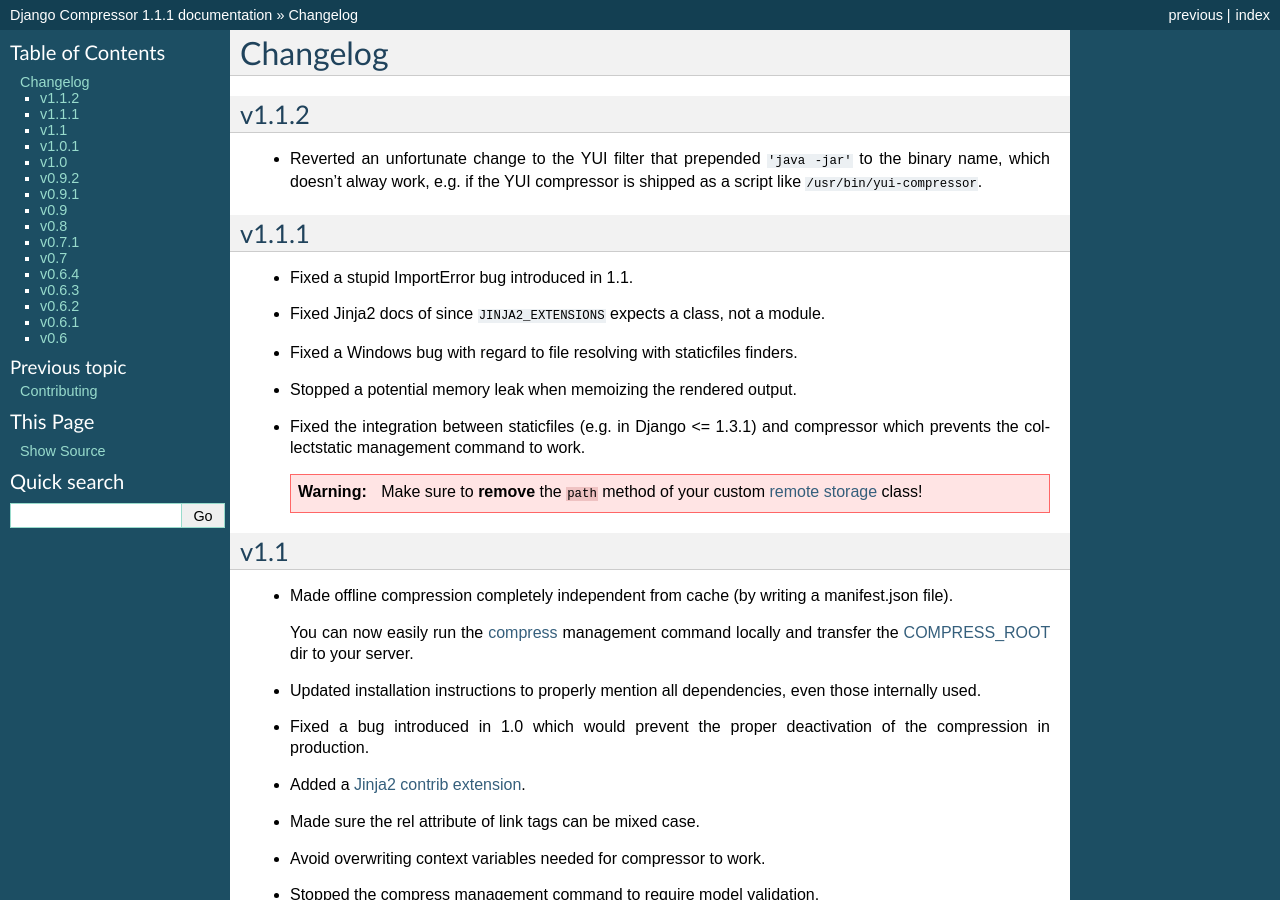
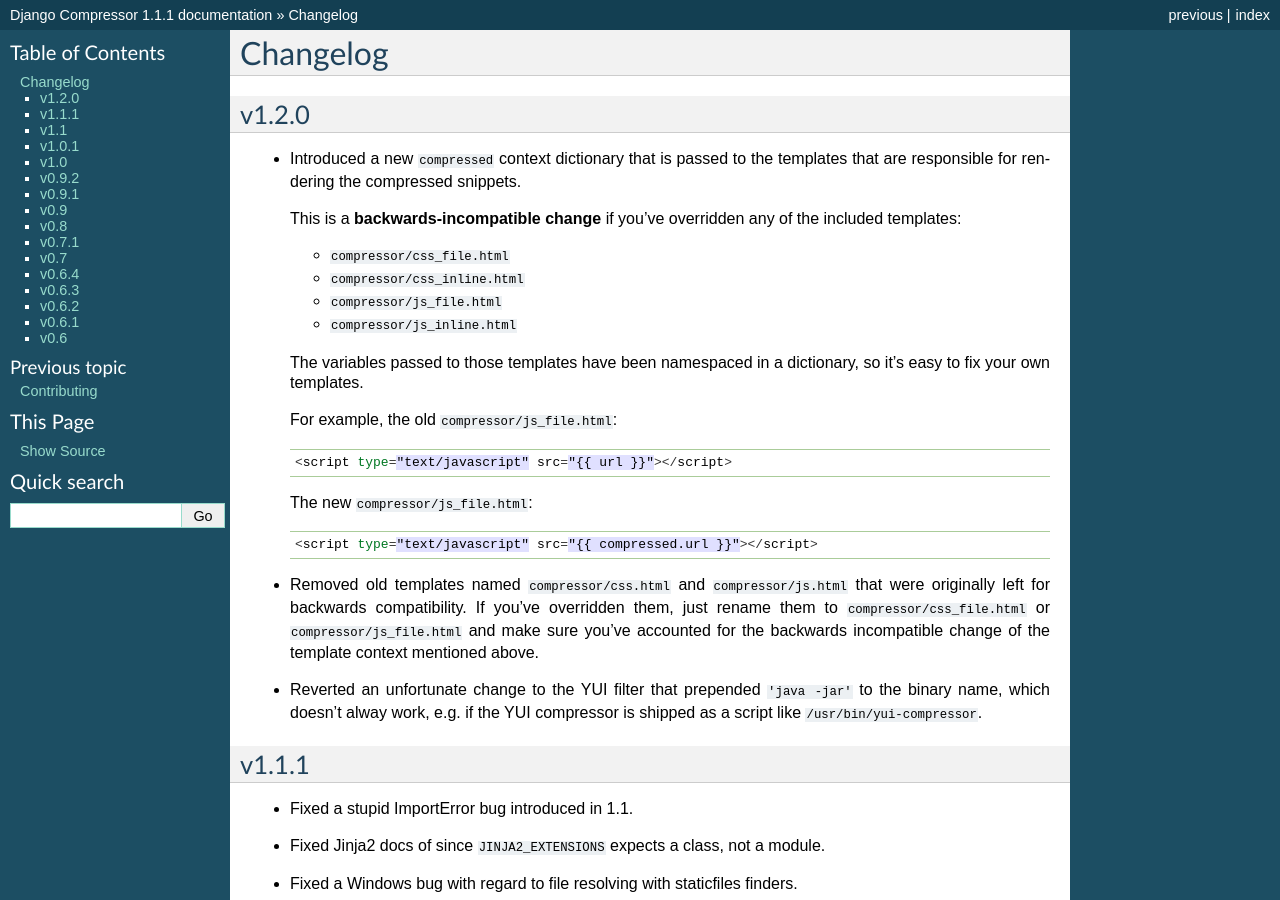
Before and after one commit to django-compressor/django-compressor, a Sphinx documentation site: the page built from docs/changelog.txt, in a window 1280 px wide and 900 px high. Built offline with Sphinx 7.4.7, drawn with Linux system fonts in a browser that asks for light colours.

Commit message:
Introduced a new 'compressed' context dictionary to be passed to the templates to prevent accidental overriding of context variables with common names (e.g. "name", "url", "content"). Fixes #150, #151, #156.

```diff
--- a/docs/changelog.txt
+++ b/docs/changelog.txt
@@ -1,8 +1,37 @@
 Changelog
 =========
 
-v1.1.2
+v1.2.0
 ------
+
+- Introduced a new ``compressed`` context dictionary that is passed to
+  the templates that are responsible for rendering the compressed snippets.
+
+  This is a **backwards-incompatible change** if you've overridden any of
+  the included templates:
+
+  - ``compressor/css_file.html``
+  - ``compressor/css_inline.html``
+  - ``compressor/js_file.html``
+  - ``compressor/js_inline.html``
+
+  The variables passed to those templates have been namespaced in a
+  dictionary, so it's easy to fix your own templates.
+
+  For example, the old ``compressor/js_file.html``::
+
+    <script type="text/javascript" src="{{ url }}"></script>
+
+  The new ``compressor/js_file.html``::
+
+    <script type="text/javascript" src="{{ compressed.url }}"></script>
+
+- Removed old templates named ``compressor/css.html`` and
+  ``compressor/js.html`` that were originally left for backwards
+  compatibility. If you've overridden them, just rename them to
+  ``compressor/css_file.html`` or ``compressor/js_file.html`` and
+  make sure you've accounted for the backwards incompatible change
+  of the template context mentioned above.
 
 - Reverted an unfortunate change to the YUI filter that prepended
   ``'java -jar'`` to the binary name, which doesn't alway work, e.g.
```
Also changed, not shown: 8 other files.
